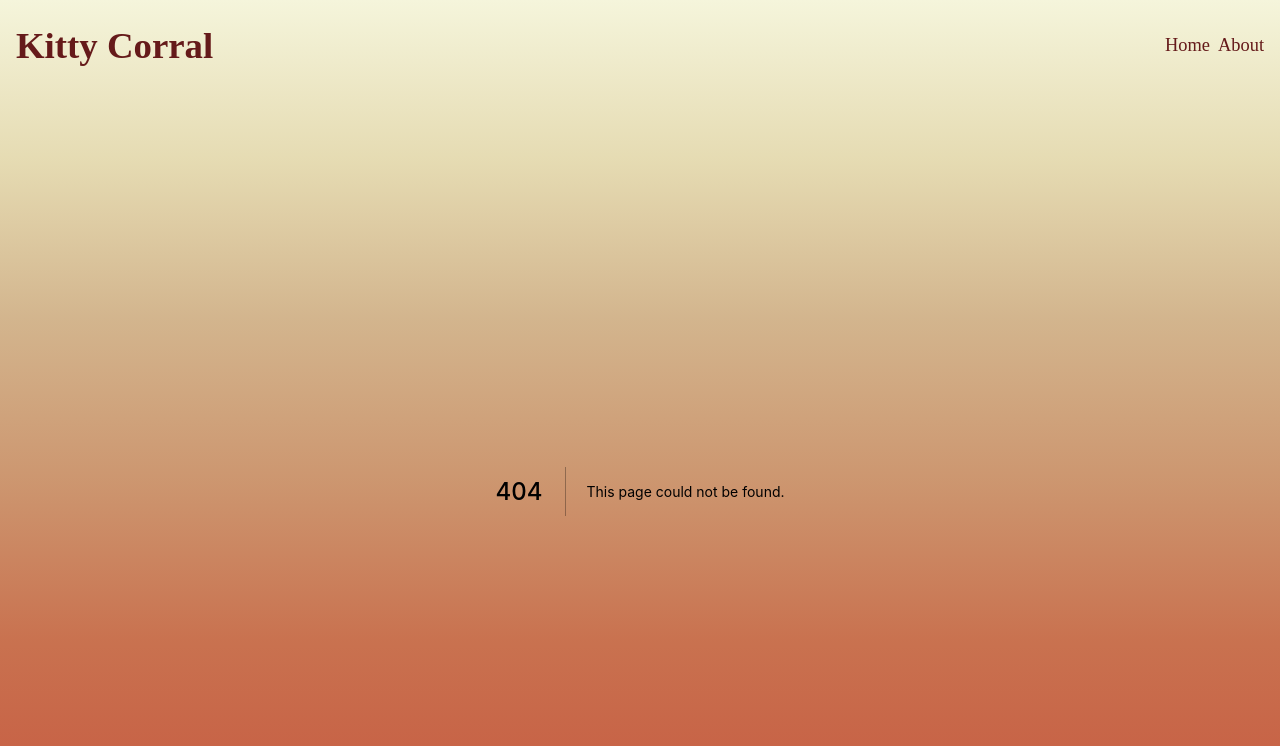
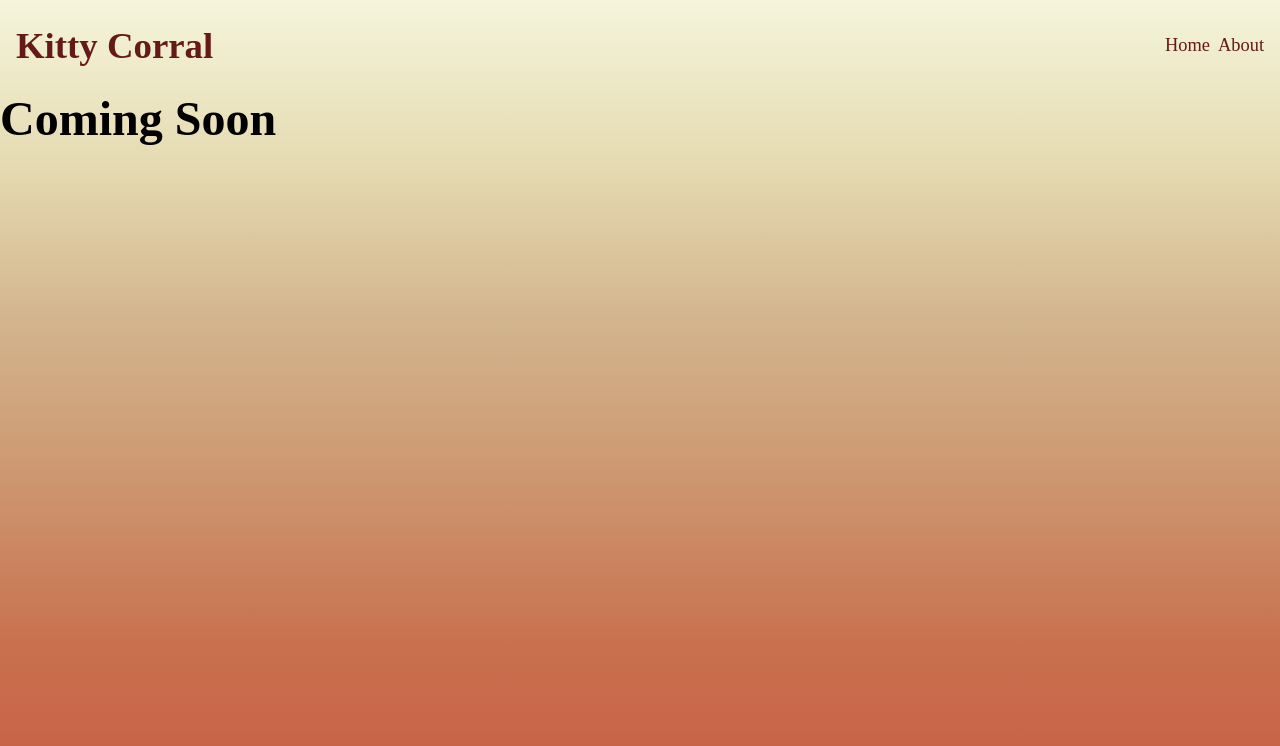
Before and after one commit to franco-ortega/kitty-corral, a Next.js app: page /about in a window 1280 px wide. Before the commit this address had no page. Shown: the top 746 px of the page. Built offline with nearby package versions, Linux system fonts and the light colour scheme.

Commit message:
add About page

```diff
--- /dev/null
+++ b/pages/about.js
@@ -0,0 +1,7 @@
+import About from '../components/about/About';
+
+const AboutPage = () => {
+  return <About />;
+};
+
+export default AboutPage;
```
Also changed, not shown: components/about/About.jsx (renamed from components/corral/about/About.jsx), components/about/About.module.css (renamed from components/corral/about/About.module.css).
